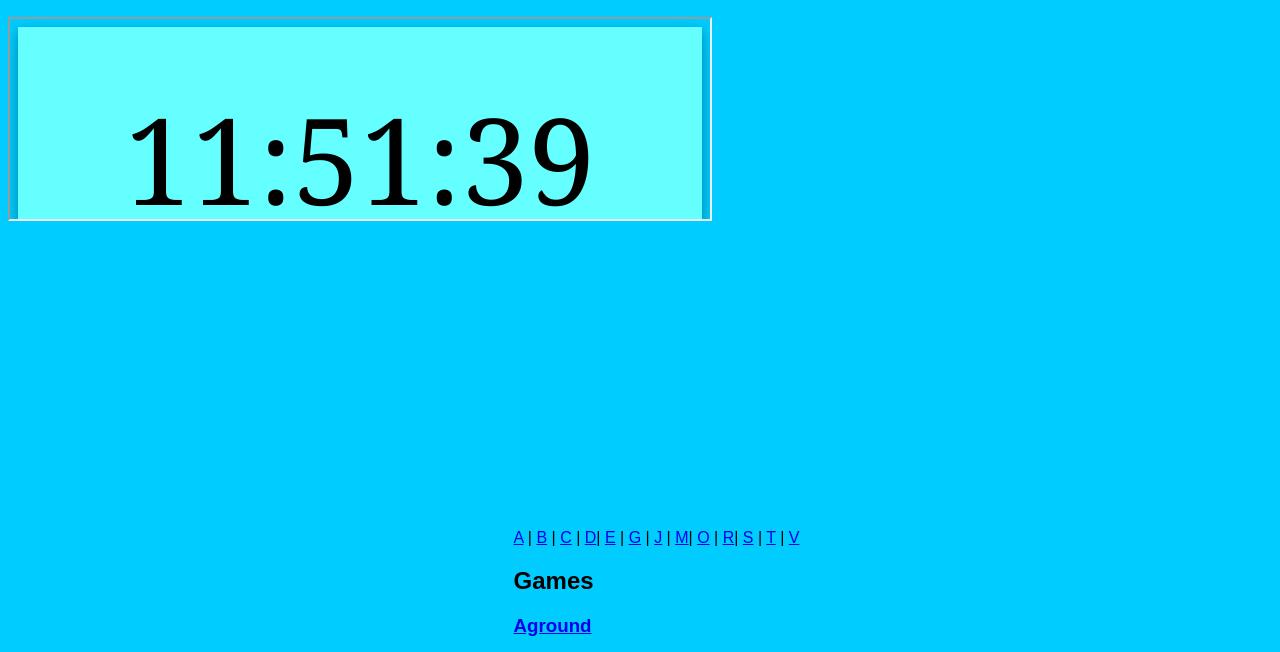
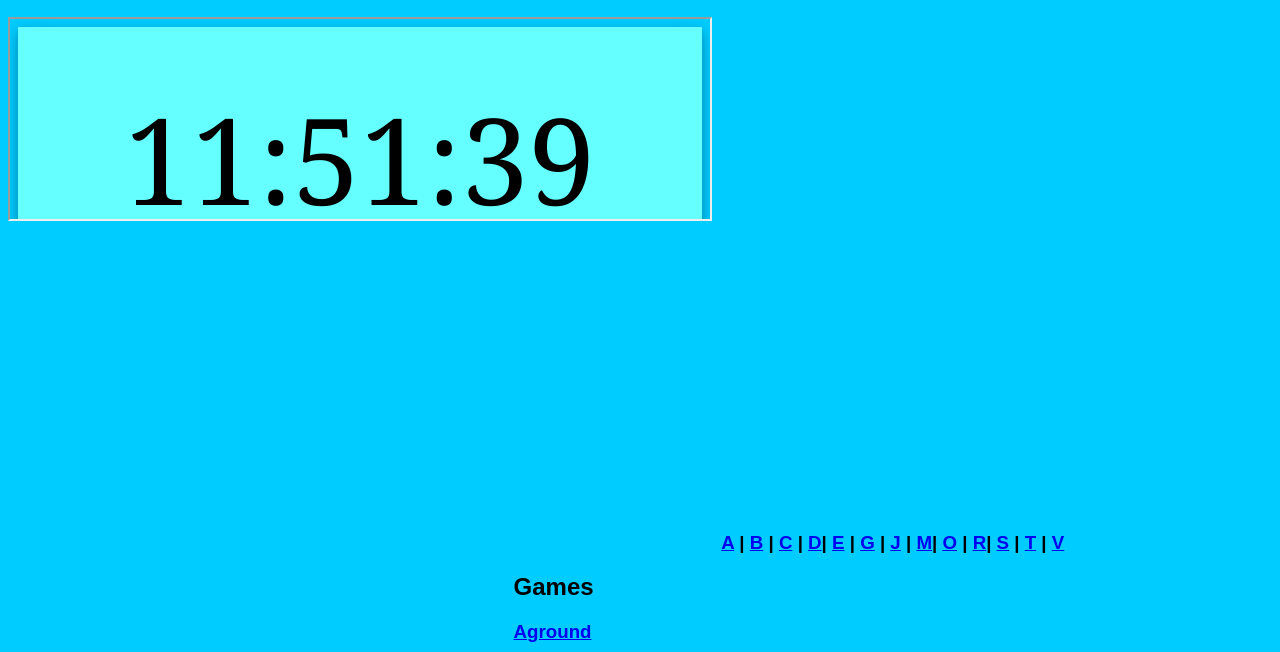
Before and after one commit to c0nstantly/c0nstantly.github.io, a plain HTML site: page index.html in a window 1280 px wide. Shown: the part 139-791 px from the top of the page. Drawn offline with Linux system fonts and the light colour scheme; files whose address does not match are found by name; a web font is replaced by a local one.

Commit message:
Update index.html

```diff
--- a/index.html
+++ b/index.html
@@ -56,7 +56,7 @@ a {
     <br>
 <nav>
 	<br><br><br><br><br><br><br><br><br><br><br><br><br><br><br>
-<p><a href="#a">A</a> | <a href="#b">B</a> | <a href="#c">C</a> | <a href="#d">D</a>| <a href="#e">E</a> | <a href="#g">G</a> | <a href="#j">J</a> | <a href="#m">M</a>| <a href="#O">O</a> | <a href="#r">R</a>| <a href="#s">S</a> | <a href="#t">T</a> | <a href="#v">V</a></p>
+<center> <h3> <b> <a href="#a">A</a> | <a href="#b">B</a> | <a href="#c">C</a> | <a href="#d">D</a>| <a href="#e">E</a> | <a href="#g">G</a> | <a href="#j">J</a> | <a href="#m">M</a>| <a href="#O">O</a> | <a href="#r">R</a>| <a href="#s">S</a> | <a href="#t">T</a> | <a href="#v">V</a> </b> </h3> </center>
     <h2> Games </h2>
 <h3> <a href="games/aground" id="a">Aground</a> </h3>
     <h3> <a href="games/a-small-world-cup">A Small World Cup (NEW)</a> </h3>
```
